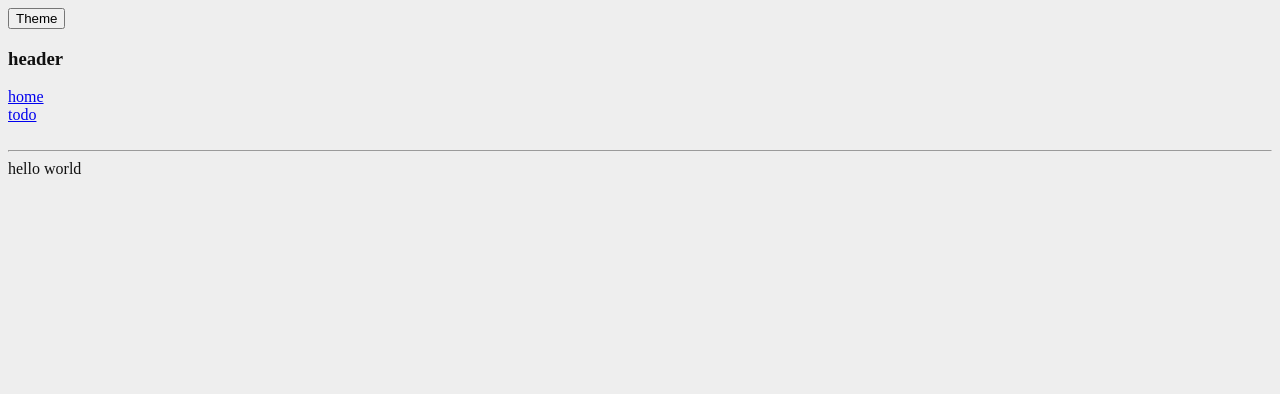
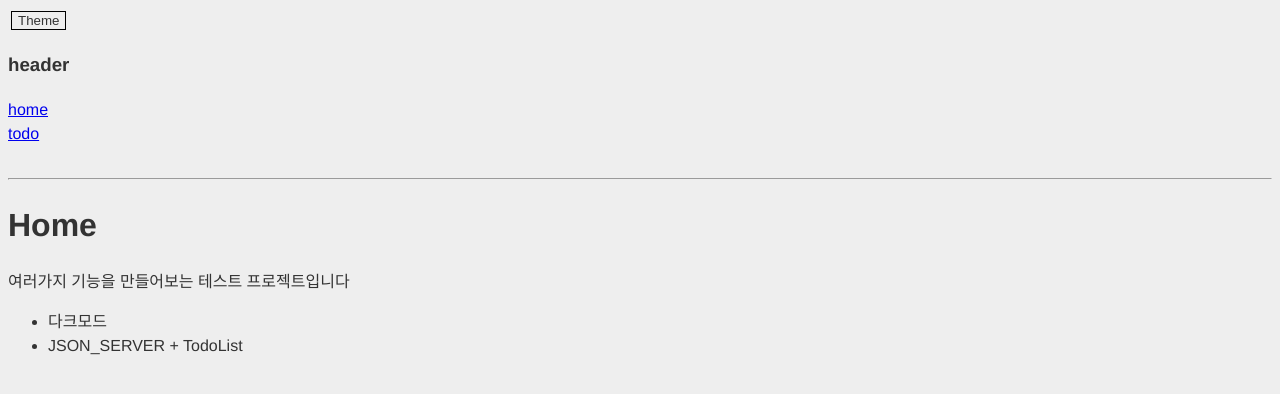
Before and after one commit to webcodur/TddTodo, a Next.js app in the folder front/: page / in a window 1280 px wide. Shown: the top 394 px of the page. Built offline with nearby package versions, Linux system fonts and the light colour scheme.

Commit message:
darkmode testing

```diff
--- a/front/pages/_app.tsx
+++ b/front/pages/_app.tsx
@@ -1,30 +1,15 @@
 import type { AppProps } from "next/app";
 import AppLayout from "../components/Applayout";
-import { createGlobalStyle, ThemeProvider } from "styled-components";
+import { ThemeProvider } from "styled-components";
+import GlobalStyle from '../styles/GlobalStyle';
 import { useState } from "react";
 
-declare module "styled-components" {
-  export interface DefaultTheme {
-    mode: string;
-  }
-}
-
-const GlobalStyle = createGlobalStyle`
-  body {
-    background-color: ${(props) =>
-      props.theme.mode === "dark" ? "#111" : "#EEE"};
-    color: ${(props) => (props.theme.mode === "dark" ? "#EEE" : "#111")};
-  }
-`;
-
 export default function App({ Component, pageProps }: AppProps) {
-  const [themeMode, setThemeMode] = useState("light");
-  const toggleTheme = () => {
-    setThemeMode(themeMode === "light" ? "dark" : "light");
-  };
+  const [theme, setTheme] = useState("light");
+  const toggleTheme = () => {setTheme(theme === "light"? "dark" : "light");};
 
   return (
-    <ThemeProvider theme={{ mode: themeMode }}>
+    <ThemeProvider theme={{ mode: theme }}>
       <GlobalStyle />
       <button onClick={toggleTheme}>Theme</button><br/>
       <AppLayout>
--- a/front/pages/index.tsx
+++ b/front/pages/index.tsx
@@ -10,7 +10,12 @@ export default function Home() {
         <meta name="viewport" content="width=device-width, initial-scale=1" />
         {/* <link rel="icon" href="/favicon.ico" /> */}
       </Head>
-      <>hello world</>
+      <h1>Home</h1>
+      <p>여러가지 기능을 만들어보는 테스트 프로젝트입니다</p>
+      <ul>
+        <li>다크모드</li>
+        <li>JSON_SERVER + TodoList</li>
+      </ul>
     </>
   )
 }
--- a/front/styles/GlobalStyle.tsx
+++ b/front/styles/GlobalStyle.tsx
@@ -1,4 +1,10 @@
 import { createGlobalStyle } from "styled-components";
+
+declare module "styled-components" {
+  export interface DefaultTheme {
+    mode: string;
+  }
+}
 
 const GlobalStyle = createGlobalStyle`
   *, *::before, *::after {
@@ -6,8 +12,25 @@ const GlobalStyle = createGlobalStyle`
   }
 
   body {
+    padding:0px;
     font-family: "Helvetica", "Arial", sans-serif;
     line-height: 1.5;
+    background-color: ${(props) => props.theme.mode === "dark" ? "	#333" : "#EEE"};
+    color: ${(props) => (props.theme.mode === "dark" ? "#EEE" : "	#333")};
+  }
+  input{
+    background-color: ${(props) => props.theme.mode === "dark" ? "#4f4f4f" : "#EEE"};
+    color: ${(props) => (props.theme.mode === "dark" ? "#EEE" : "	#333")};
+    border-color: ${(props) => (props.theme.mode === "dark" ? "#333" : "#4f4f4f")};
+    line-height: 1.5;
+    border:1px solid black;
+    margin-right:3px;
+  }
+  button{
+    background-color: ${(props) => props.theme.mode === "dark" ? "#4f4f4f" : "#EEE"};
+    color: ${(props) => (props.theme.mode === "dark" ? "#EEE" : "	#333")};
+    border:1px solid black;
+    margin-left:3px;
   }
 `;
 
--- /dev/null
+++ b/front/styles/themes.ts
@@ -0,0 +1,16 @@
+export const lightTheme = {
+  mode: 'light',
+  backgroundColor: '#EEE',
+  textColor: '#111',
+};
+
+export const darkTheme = {
+  mode: 'dark',
+  backgroundColor: '#111',
+  textColor: '#EEE',
+};
+
+export const themes = {
+  light: lightTheme,
+  dark: darkTheme,
+};
```
Also changed, not shown: front/components/EachTodoList.tsx (+62 -58 lines), front/components/common/EachTodoListStyle.ts (added, +47 -0 lines), front/styles/globals.css (deleted, +0 -107 lines), front/tsconfig.json (+11 -9 lines), 1 other file (tests, documents, lock files or other folders).
